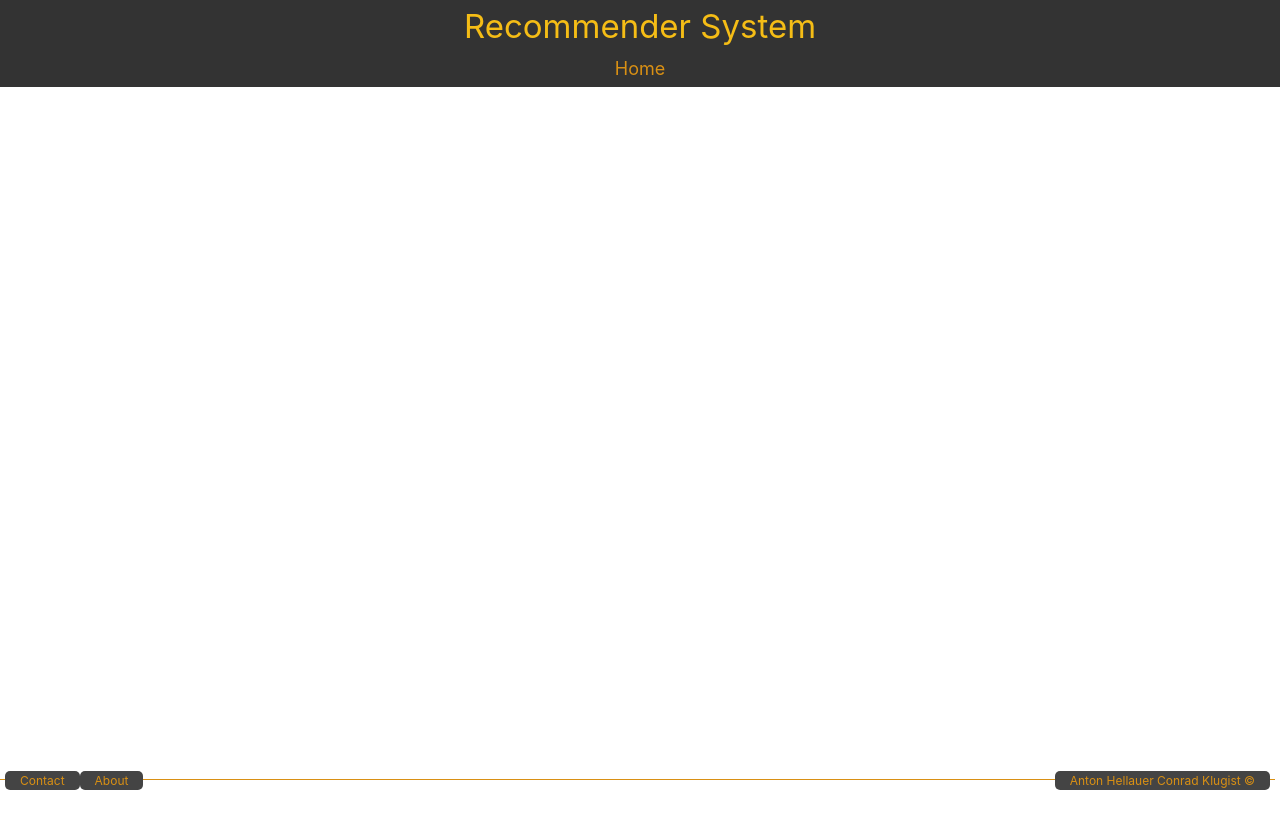
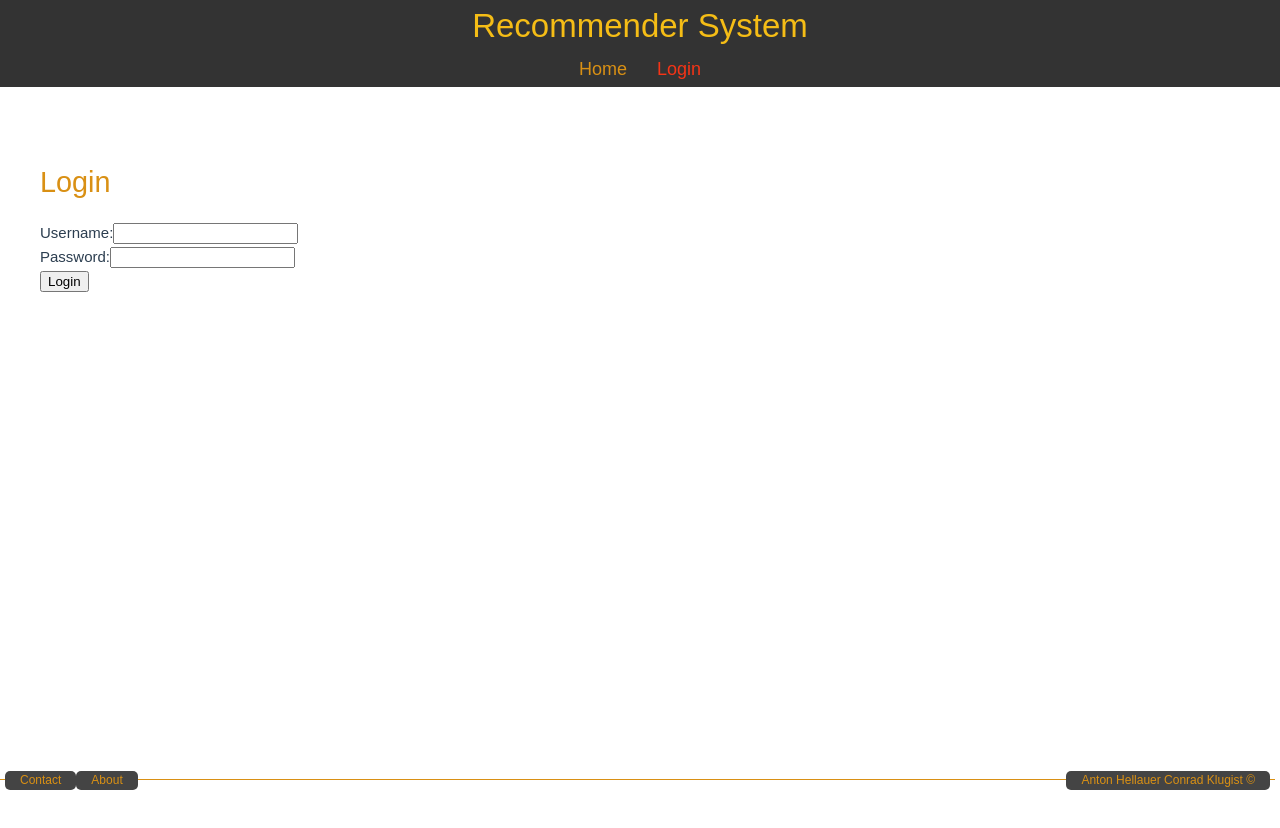
Before and after one commit to harz4enjoyer/recommender, a Vue app in the folder frontend/: page /Login in a window 1280 px wide. Shown: the top 828 px of the page. Before the commit the page ends 800 px from the top, so only its background shows below. Built offline with nearby package versions, Linux system fonts and the light colour scheme.

Commit message:
Login Logout System
added a temporary way to Login

```diff
--- a/frontend/src/components/Navbar.vue
+++ b/frontend/src/components/Navbar.vue
@@ -19,7 +19,7 @@ export default {
   name: 'NavigationBar',
   data() {
     return {
-      pages: ['Home']
+      pages: ['Home', 'Login']
     }
   },
   methods: {
--- a/frontend/src/router/index.js
+++ b/frontend/src/router/index.js
@@ -26,6 +26,14 @@ const router = createRouter({
       // which is lazy-loaded when the route is visited.
       component: () => import("../views/ContactView.vue"),
     },
+    {
+      path: "/Login",
+      name: "Login",
+      // route level code-splitting
+      // this generates a separate chunk (About.[hash].js) for this route
+      // which is lazy-loaded when the route is visited.
+      component: () => import("../views/LoginView.vue"),
+    },
   ],
 });
 
--- /dev/null
+++ b/frontend/src/views/LoginView.vue
@@ -0,0 +1,84 @@
+<script setup>
+import Content from '@/components/Content.vue'
+import { ref } from 'vue'
+
+const username = ref('')
+const password = ref('')
+const message = ref('')
+const isLoggedIn = ref(false)
+
+const handleLogin = async () => {
+  try {
+    const response = await fetch('http://localhost:8080/api/login', {
+      method: 'POST',
+      headers: {
+        'Content-Type': 'application/json',
+      },
+      body: JSON.stringify({
+        username: username.value,
+        password: password.value
+      })
+    })
+    if (response.ok) {
+      message.value = 'Login successful!'
+      isLoggedIn.value = true
+    } else {
+      message.value = 'Login failed. Please check your credentials.'
+    }
+  } catch (error) {
+    message.value = 'Error connecting to server.'
+    console.error('Login error:', error)
+  }
+}
+
+const handleLogout = async () => {
+  try {
+    const response = await fetch('http://localhost:8080/api/logout', {
+      method: 'POST',
+      headers: {
+        'Content-Type': 'application/json',
+      }
+    })
+    if (response.ok) {
+      message.value = 'Logged out successfully!'
+      isLoggedIn.value = false
+      username.value = ''
+      password.value = ''
+    } else {
+      message.value = 'Logout failed.'
+    }
+  } catch (error) {
+    message.value = 'Error connecting to server.'
+    console.error('Logout error:', error)
+  }
+}
+</script>
+
+<template>
+  <Content>
+    <h2>{{ isLoggedIn ? 'Dashboard' : 'Login' }}</h2>
+
+    <form v-if="!isLoggedIn" @submit.prevent="handleLogin">
+      <div>
+        <label for="username">Username:</label>
+        <input type="text" id="username" v-model="username" required>
+      </div>
+      <div>
+        <label for="password">Password:</label>
+        <input type="password" id="password" v-model="password" required>
+      </div>
+      <button type="submit">Login</button>
+    </form>
+
+    <div v-if="isLoggedIn">
+      <p>Welcome! You are logged in as {{username}}. </p>
+      <button @click="handleLogout">Logout</button>
+    </div>
+
+    <div v-if="message">{{ message }}</div>
+  </Content>
+</template>
+
+<style scoped>
+@import '../assets/typography-styles.css'
+</style>
```
